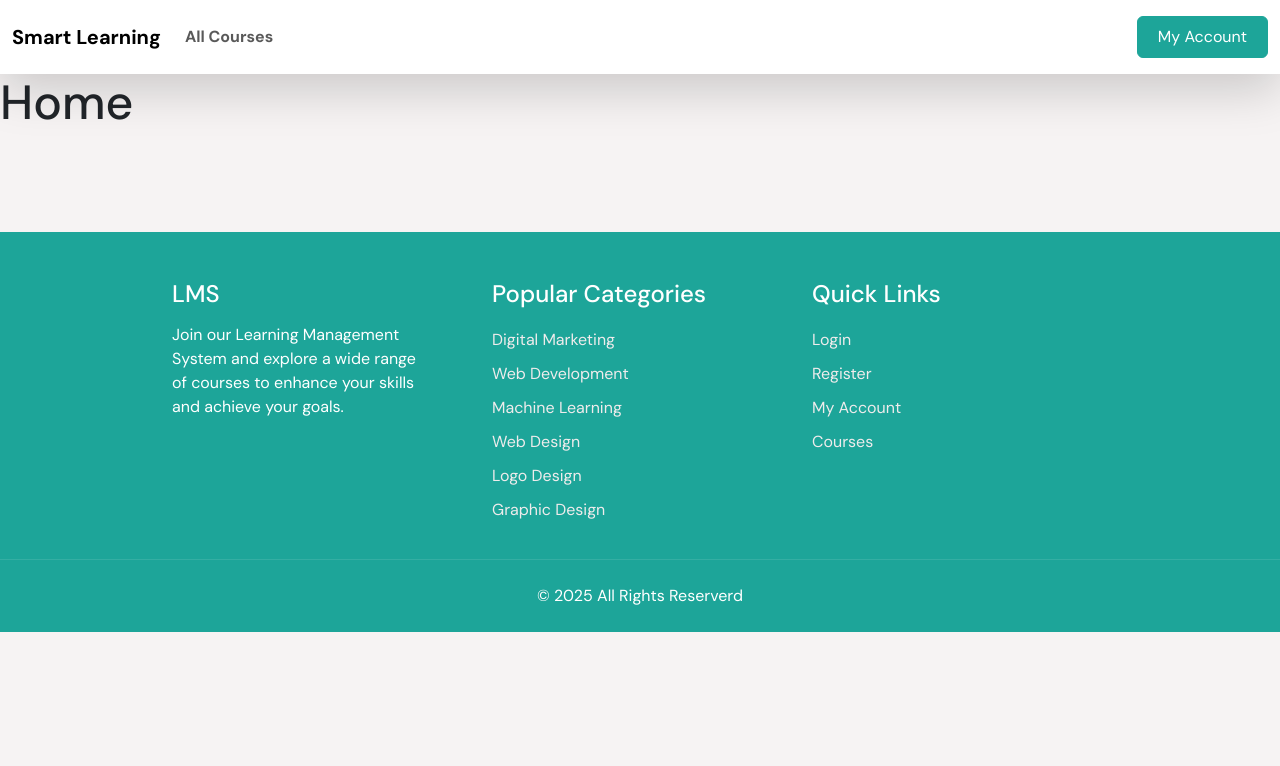
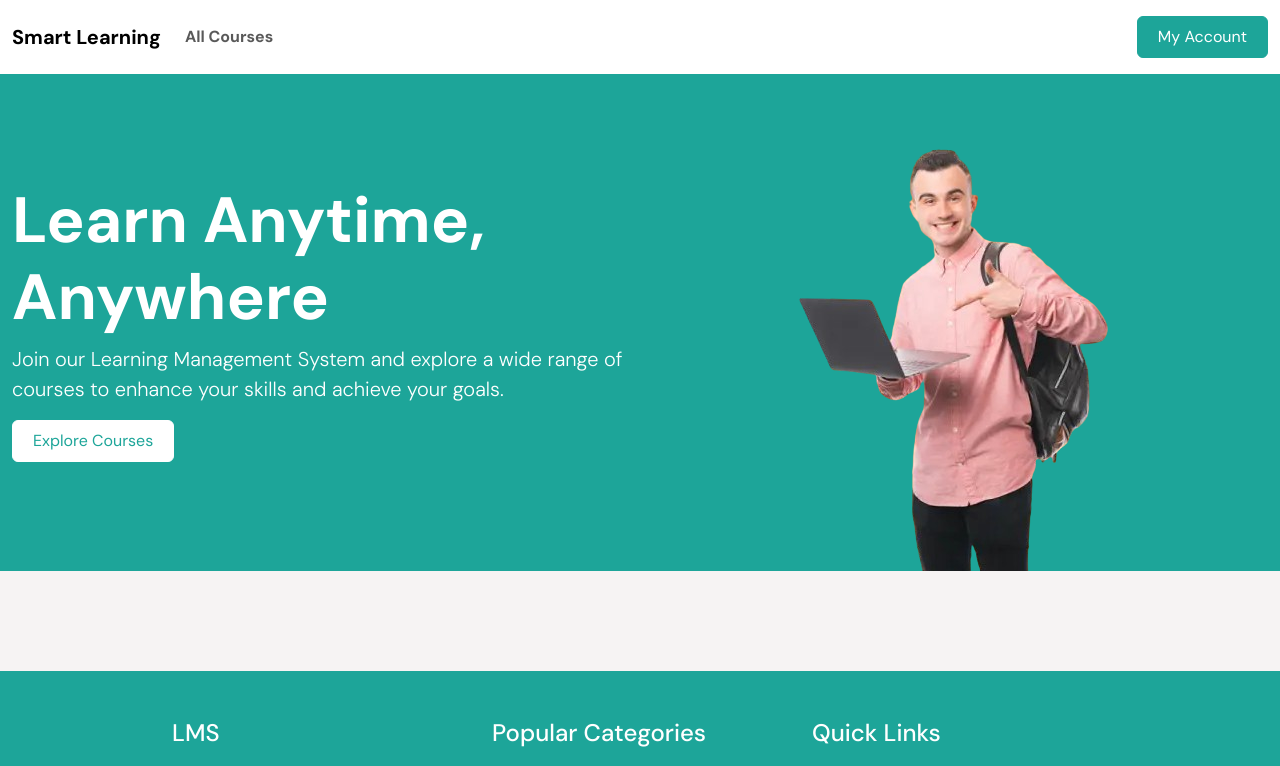
Before and after one commit to Tibro0/smart-learn, a React (Vite) app in the folder frontend/: page / in a window 1280 px wide. Shown: the top 766 px of the page. Built offline with nearby package versions, Linux system fonts and the light colour scheme.

Commit message:
Frontend Home Page Hero Section Create

```diff
--- /dev/null
+++ b/frontend/src/components/common/Hero.jsx
@@ -0,0 +1,28 @@
+import React from "react";
+import HeroImg from "../../assets/images/hero-4.png";
+
+const Hero = () => {
+  return (
+    <section className="section-1">
+      <div className="container ">
+        <div className="row align-items-center">
+          <div className="col-md-6">
+            <h1 className="display-3 fw-bold">Learn Anytime, Anywhere</h1>
+            <p className="lead">
+              Join our Learning Management System and explore a wide range of
+              courses to enhance your skills and achieve your goals.
+            </p>
+            <a href="#courses" className="btn btn-white">
+              Explore Courses
+            </a>
+          </div>
+          <div className="col-md-6 text-center">
+            <img src={HeroImg} alt="Student Learning" className="img-fluid " />
+          </div>
+        </div>
+      </div>
+    </section>
+  );
+};
+
+export default Hero;
--- a/frontend/src/components/pages/Home.jsx
+++ b/frontend/src/components/pages/Home.jsx
@@ -1,12 +1,13 @@
-import React from 'react'
-import Layout from '../common/Layout'
+import React from "react";
+import Layout from "../common/Layout";
+import Hero from "../common/Hero";
 
 const Home = () => {
   return (
     <Layout>
-      <h1>Home</h1>
+      <Hero/>
     </Layout>
-  )
-}
+  );
+};
 
-export default Home
+export default Home;
```
